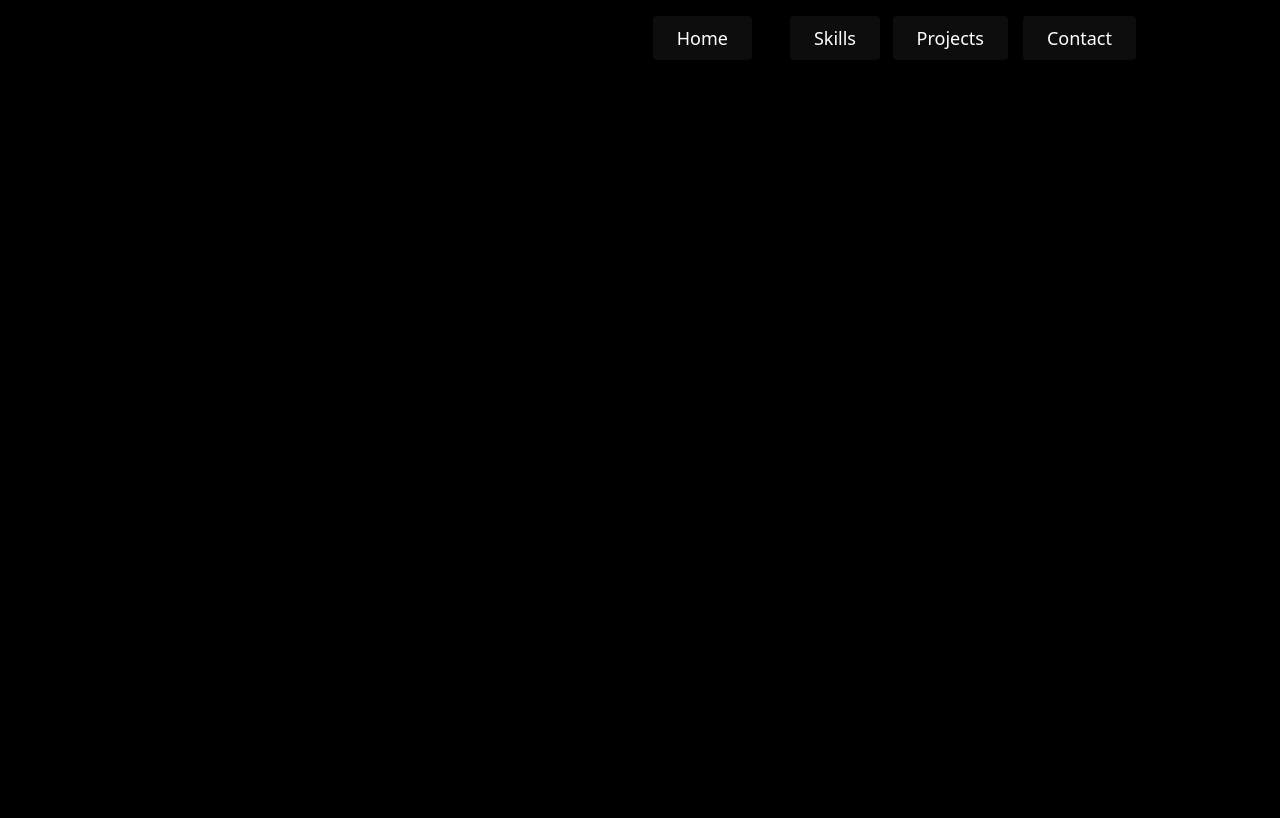
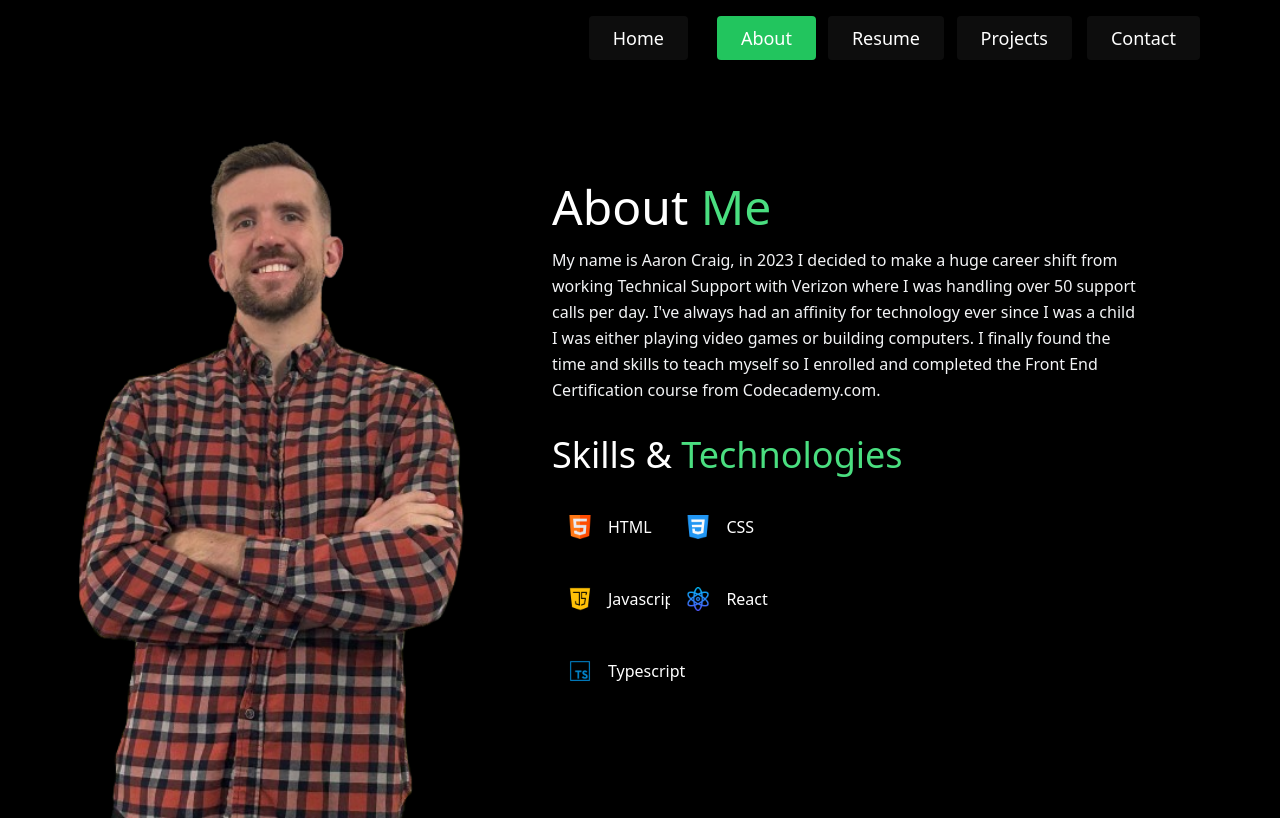
Before and after one commit to XeRoWaVe/ReactPortfolio, a React (Vite) app: page /about in a window 1280 px wide. Built offline with nearby package versions, Linux system fonts and the light colour scheme; the HTML template or start-up script is replaced by a standard one.

Commit message:
Overhauled entire website. Created Home page and About page. Consolidated skills into About page. Updated the color theme of entire website. Added consistency to UX. Added resume link to google docs. Removed contact page, now it opens default mail to email.

```diff
--- a/src/App.jsx
+++ b/src/App.jsx
@@ -1,11 +1,12 @@
 import "./App.css";
 import Contact from "./Components/Contact/Contact";
-import About from './Components/About/About'
 import Projects from "./Components/Projects/Projects";
 import Skills from "./Components/Skills/Skills";
 import Nav from "./Components/Nav/Nav";
 import { Route, Routes } from "react-router-dom";
 import ErrorPage from "./assets/ErrorPage";
+import Home from "./Components/Home/Home";
+import About from "./Components/About/About";
 
 function App() {
   return (
@@ -13,8 +14,9 @@ function App() {
       <Nav />
       <div className="">
         <Routes>
-          <Route path="/" element={<About />} errorElement={<ErrorPage />}/>
-          <Route path="skills" element={<Skills />} errorElement={<ErrorPage />} />
+          <Route path="/" element={<Home />} errorElement={<ErrorPage />}/>
+          <Route path="about" element={<About />} errorElement={<ErrorPage />}/>
+          {/* <Route path="skills" element={<Skills />} errorElement={<ErrorPage />} /> */}
           <Route path="projects" element={<Projects />} errorElement={<ErrorPage />} />
           <Route path="contact" element={<Contact />} errorElement={<ErrorPage />} />
         </Routes>
--- a/src/Components/About/About.jsx
+++ b/src/Components/About/About.jsx
@@ -1,42 +1,59 @@
+import React from "react";
 import { Link } from "react-router-dom";
-
-
+import { skills } from "../../assets/data";
 
 const About = () => {
   return (
     <section id="about" className="">
-      <div
-        className={`container mx-auto flex px-10 py-20 md:flex-row flex-col items-center`}
-      >
-        <div className="lg:flex-grow md:w-1/2 lg:pr-24 md:pr-16 flex flex-col md:items-start md:text-left mb-16 md:mb-0 items-center text-center">
-          <h1 className="title-font sm:text-4xl text-3xl mb-4 font-medium text-white ">
-            Welcome, I'm Aaron.
-            <br className="hidden lg:inline-block" /> A Web Developer from Texas
-          </h1>
-          <p className="mb-8 leading-relaxed text-gray-100">
-
-          </p>
-          <div className="flex justify-center">
-            <Link
-              to="/contact"
-              className="inline-flex text-white bg-green-500   border-0 py-2 px-6 focus:outline-none hover:bg-green-600 rounded text-lg"
-            >
-              Work With Me
-            </Link>
-            <Link
-              to="/projects"
-              className="ml-4 inline-flex  hover:bg-gray-500 text-gray-400 bg-gray-800 border-0 py-2 px-6 focus:outline-none dark:hover:bg-gray-700 dark:hover:text-white rounded text-lg"
-            >
-              See My Past Work
-            </Link>
+      <div className="flex mt-20">
+        <img
+          className="lg:max-w-lg lg:w-full md:w-1/2 w-5/6 object-cover object-center rounded mt-14"
+          alt="hero"
+          src={`/images/profilephoto.png`}
+        />
+        <div
+          className={`container mx-auto flex px-10 py-20 md:flex-row flex-col items-center`}
+        >
+          <div className="lg:flex-grow md:w-1/2  lg:pr-24 md:pr-16 flex flex-col md:items-start md:text-left mb-16 md:mb-0">
+            <h1 className="title-font cursor-default sm:text-5xl text-3xl mb-4 font-medium text-white  ">
+              <span className="hover:text-gray-500">About </span>
+              <span className="text-green-400 hover:text-green-500">Me</span>
+            </h1>
+            <p className="mb-8 leading-relaxed text-gray-100">
+              My name is Aaron Craig, in 2023 I decided to make a huge career
+              shift from working Technical Support with Verizon where I was
+              handling over 50 support calls per day. I've always had an
+              affinity for technology ever since I was a child I was either
+              playing video games or building computers. I finally found the
+              time and skills to teach myself so I enrolled and completed the
+              Front End Certification course from Codecademy.com.
+            </p>
+            <div className="">
+            <h1 className="sm:text-4xl cursor-default text-3xl font-medium title-font  text-white  mb-4">
+              <span className="hover:text-gray-500">Skills</span> &amp;{" "}
+              <span className="text-green-400 hover:text-green-500">
+                Technologies
+              </span>
+            </h1>
+            <div className="flex flex-wrap lg:w-2/5 sm:mb-2 -mx-2">
+              {skills.map((skill) => (
+                <div key={skill.id} className="p-2 sm:w-1/2 w-full">
+                  <div className="bg-black rounded flex p-4 h-full items-center">
+                    <img
+                      className="text-green-400 w-6 flex-shrink-0 mr-4"
+                      src={skill.image}
+                    />
+                    <span className="title-font font-medium text-white">
+                      {skill.skill}
+                    </span>
+                  </div>
+                </div>
+              ))}
+            </div>
+            </div>
 
           </div>
         </div>
-          <img
-            className="lg:max-w-lg lg:w-full md:w-1/2 w-5/6 object-cover object-center rounded mt-14"
-            alt="hero"
-            src={`/images/profilephoto.png`}
-          />
       </div>
     </section>
   );
--- /dev/null
+++ b/src/Components/Home/Home.jsx
@@ -0,0 +1,45 @@
+import { Link } from "react-router-dom";
+
+
+
+const Home = () => {
+  return (
+    <section id="home" className="">
+      <div
+        className={`container mx-auto flex px-10 py-20 md:flex-row flex-col items-center`}
+      >
+        <div className="lg:flex-grow md:w-1/2  lg:pr-24 md:pr-16 flex flex-col md:items-start md:text-left mb-16 md:mb-0">
+          <h1 className="title-font cursor-default sm:text-8xl text-3xl mb-4 font-medium text-white ">
+            <span className="hover:text-gray-500">Welcome, I'm </span><span className="text-green-400 hover:text-green-500">Aaron</span>.
+            {/* <br className="hidden lg:inline-block" /> A Web Developer from Texas */}
+          </h1>
+          <p className="mb-8 leading-relaxed text-gray-100">
+
+          </p>
+          <div className="flex justify-center">
+            <Link
+              to="mailto:xerowave22@hotmail.com"
+              className="inline-flex text-white bg-green-500 active:translate-y-0.5  border-0 py-2 px-6 focus:outline-none hover:bg-green-600 rounded text-lg"
+            >
+              Work With Me
+            </Link>
+            <Link
+              to="/projects"
+              className="ml-4 inline-flex  hover:bg-gray-500 text-gray-400 active:translate-y-0.5 bg-gray-800 border-0 py-2 px-6 focus:outline-none dark:hover:bg-gray-700 dark:hover:text-white rounded text-lg"
+            >
+              See My Past Work
+            </Link>
+
+          </div>
+        </div>
+          <img
+            className="lg:max-w-lg lg:w-full md:w-1/2 w-5/6 object-cover object-center rounded mt-14"
+            alt="hero"
+            src={`/images/profilephoto.png`}
+          />
+      </div>
+    </section>
+  );
+};
+
+export default Home;
--- a/src/Components/Nav/Nav.jsx
+++ b/src/Components/Nav/Nav.jsx
@@ -1,36 +1,44 @@
-import { NavLink } from "react-router-dom";
+import { Link, NavLink } from "react-router-dom";
 
 const Nav = () => {
   return (
-      <ul className="flex justify-end  md:justify-center w-full text-white">
-        <li className="px-4 lg:absolute top-4 right-[40%]">
+      <ul className="flex lg:justify-end md:justify-center w-full text-white">
+        <li className="lg:px-4 lg:absolute top-4 lg:right-[45%]">
           <NavLink
             to="/"
-            className={({ isActive }) => (isActive ? "inline-flex text-white bg-green-500   border-0 py-2 px-6 focus:outline-none  rounded text-lg" : "ml-4 inline-flex  hover:bg-gray-500 text-white bg-[#0D0D0D] border-0 py-2 px-6 focus:outline-none dark:hover:bg-gray-700 dark:hover:text-white rounded text-lg")}
+            className={({ isActive }) => (isActive ? "inline-flex text-white bg-green-500  active:translate-y-0.5 border-0 py-2 px-6 focus:outline-none  rounded text-lg" : "ml-4 inline-flex  hover:bg-gray-500 active:translate-y-0.5 text-white bg-[#0D0D0D] border-0 py-2 px-6 focus:outline-none dark:hover:bg-gray-700 dark:hover:text-white rounded text-lg")}
           >
             Home
           </NavLink>
         </li>
-        <li className="px-4 lg:absolute top-4 right-[30%]">
+        <li className="lg:px-4 lg:absolute top-4 right-[35%]">
           <NavLink
-            to="/skills"
-            className={({ isActive }) => (isActive ? "inline-flex text-white bg-green-500   border-0 py-2 px-6 focus:outline-none  rounded text-lg" : "ml-4 inline-flex  hover:bg-gray-500 text-white bg-[#0D0D0D] border-0 py-2 px-6 focus:outline-none dark:hover:bg-gray-700 dark:hover:text-white rounded text-lg")}
+            to="/about"
+            className={({ isActive }) => (isActive ? "inline-flex text-white bg-green-500   border-0 py-2 px-6 focus:outline-none  rounded text-lg" : "ml-4 inline-flex  hover:bg-gray-500 text-white active:translate-y-0.5 bg-[#0D0D0D] border-0 py-2 px-6 focus:outline-none dark:hover:bg-gray-700 dark:hover:text-white rounded text-lg")}
           >
-            Skills
+            About
           </NavLink>
         </li>
-        <li className="px-4 lg:absolute top-4 right-[20%]">
+        <li className="lg:px-4 lg:absolute top-4 right-[25%]">
+          <NavLink
+            to="https://docs.google.com/document/d/1pYelRK0eGS3TPYYbqg_X1dv8RvyeaugmCGLwnQCcWaI/edit" target="_blank"
+            className={({ isActive }) => (isActive ? "inline-flex text-white bg-green-500   border-0 py-2 px-6 focus:outline-none  rounded text-lg" : "ml-4 inline-flex  hover:bg-gray-500 text-white active:translate-y-0.5 bg-[#0D0D0D] border-0 py-2 px-6 focus:outline-none dark:hover:bg-gray-700 dark:hover:text-white rounded text-lg")}
+          >
+            Resume
+          </NavLink>
+        </li>
+        <li className="lg:px-4 lg:absolute top-4 right-[15%]">
           <NavLink
             to="/projects"
-            className={({ isActive }) => (isActive ? "inline-flex text-white bg-green-500   border-0 py-2 px-6 focus:outline-none  rounded text-lg" : "ml-4 inline-flex  hover:bg-gray-500 text-white bg-[#0D0D0D] border-0 py-2 px-6 focus:outline-none dark:hover:bg-gray-700 dark:hover:text-white rounded text-lg")}
+            className={({ isActive }) => (isActive ? "inline-flex text-white bg-green-500   border-0 py-2 px-6 focus:outline-none  rounded text-lg" : "ml-4 inline-flex  hover:bg-gray-500 text-white active:translate-y-0.5 bg-[#0D0D0D] border-0 py-2 px-6 focus:outline-none dark:hover:bg-gray-700 dark:hover:text-white rounded text-lg")}
           >
             Projects
           </NavLink>
         </li>
-        <li className="px-4 lg:absolute top-4 right-[10%]">
+        <li className="lg:px-4 lg:absolute top-4 right-[5%]">
           <NavLink
-            to="/contact"
-            className={({ isActive }) => (isActive ? "inline-flex text-white bg-green-500   border-0 py-2 px-6 focus:outline-none  rounded text-lg" : "ml-4 inline-flex  hover:bg-gray-500  text-white bg-[#0D0D0D] border-0 py-2 px-6 focus:outline-none dark:hover:bg-gray-700 dark:hover:text-white rounded text-lg")}
+            to="mailto:xerowave22@hotmail.com"
+            className={({ isActive }) => (isActive ? "inline-flex text-white bg-green-500   border-0 py-2 px-6 focus:outline-none  rounded text-lg" : "ml-4 inline-flex  hover:bg-gray-500  text-white active:translate-y-0.5 bg-[#0D0D0D] border-0 py-2 px-6 focus:outline-none dark:hover:bg-gray-700 dark:hover:text-white rounded text-lg")}
           >
             Contact
           </NavLink>
--- a/src/Components/Projects/Projects.jsx
+++ b/src/Components/Projects/Projects.jsx
@@ -10,8 +10,8 @@ const Projects = () => {
         className={`container px-5 py-10 mx-auto mt-20 text-center lg:px-40`}
       >
         <div className="flex flex-col w-full mb-20">
-          <h1 className="sm:text-4xl text-3xl font-medium title-font mb-4 text-white">
-            Apps I've Built
+          <h1 className="sm:text-4xl cursor-default text-3xl font-medium title-font mb-4 text-white">
+           <span className="hover:text-gray-500">Apps I've</span> <span className="text-green-400 hover:text-green-500">Built</span>
           </h1>
           <p className="lg:w-2/3 mx-auto leading-relaxed text-base text-gray-100">
             These are the projects I've used to learn new skills and technologies. Currently working on a unique project that is a mixture of Todoist / Pomodoro Timer that'll serve as a Random Intermittent Reward App. This all ties into the ongoing theme of Dopamine, of course.
@@ -38,6 +38,7 @@ const Projects = () => {
                     {project.title}
                   </h1>
                   <p className="leading-relaxed text-white ">{project.description}</p>
+                  <p className="">Tech: {project.tech}</p>
                 </div>
               </div>
             </a>
--- a/src/assets/data.js
+++ b/src/assets/data.js
@@ -4,6 +4,7 @@ export const projects = [
     subTitle: "React+Vite Stack",
     description:
       "This was my very first React project",
+      tech: "react, tailwindcss, redux, vite, javascript",
     image: " /images/redditappthumb.png",
     link: "https://statuesque-nasturtium-3f2f32.netlify.app",
   },
@@ -12,6 +13,7 @@ export const projects = [
     subTitle: "Movie/Show Finder App",
     description:
       "This is an absolutely wonderful way to find movies and shows so you can dump all your dopamine over a single weekend!",
+      tech: "react, redux, vite, javascript, mui, emotion, axios",
     image: " /images/dopadumpthumb.png",
     link: "https://dopaminedumpster.netlify.app",
   },
@@ -19,6 +21,7 @@ export const projects = [
     title: "DopamaXXing",
     subTitle: "Random Intermittent Reward/Todo/Pomodoro",
     description: "This is a hybrid app that I designed to apply Random Intermittent Rewards when completing tasks. Also there is a deepwork timer for intense study bouts along with breaks included. Will continue to devlop this app further",
+    tech: "react, tailwindcss, react-slider, typescript, vite",
     image: "/images/dopamaxxing.png",
     link: "https://dopamaxxing.netlify.app/"
   }
```
